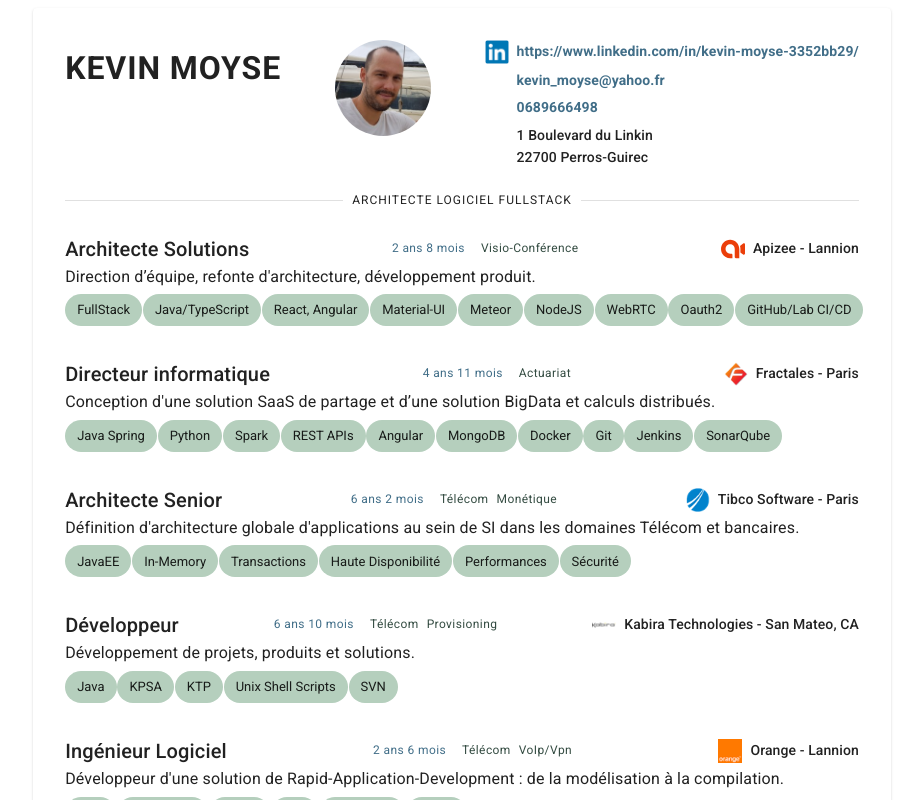
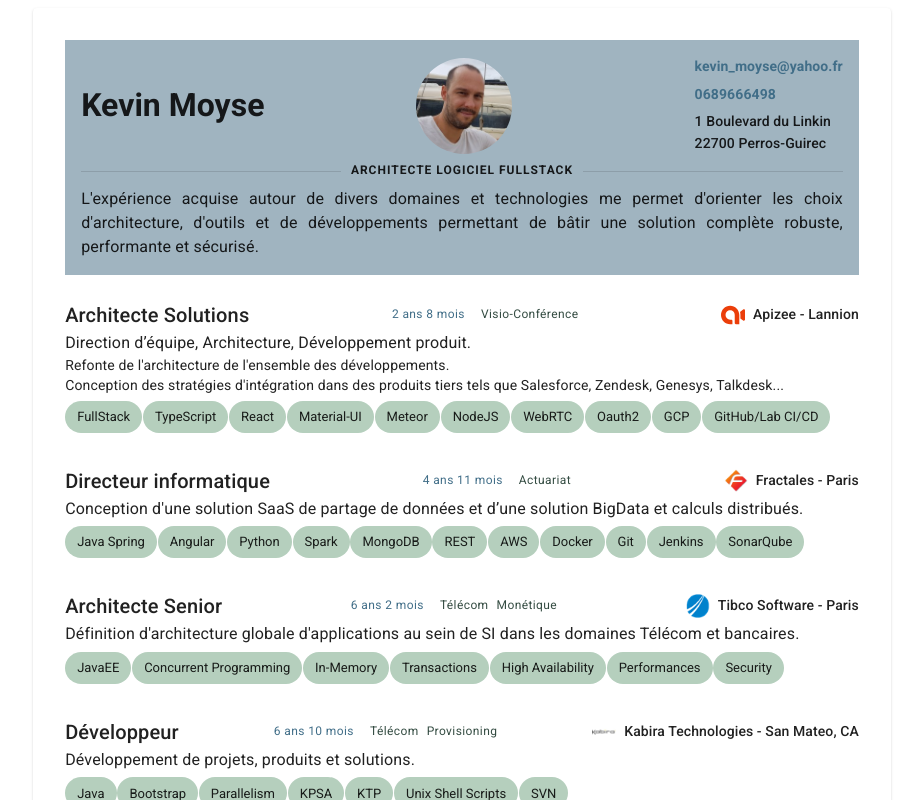
Before and after one commit to moysekev/resume, a React (Vite) app: page / in a window 1280 px wide. Shown: the top 800 px of the page, without its empty margins (178-1101 px from the left). Built offline with nearby package versions, Linux system fonts and the light colour scheme; some icons are missing.

Commit message:
header update

```diff
--- a/src/App.tsx
+++ b/src/App.tsx
@@ -2,20 +2,20 @@
 import LocationOnIcon from '@mui/icons-material/LocationOn';
 import PhoneIcon from "@mui/icons-material/Phone";
 import Box from '@mui/material/Box';
-import Container from '@mui/material/Container';
 import Link from '@mui/material/Link';
 import ListItemIcon from '@mui/material/ListItemIcon';
 import Typography from '@mui/material/Typography';
 
+
 import { format, formatDuration, intervalToDuration } from "date-fns";
 
+import Avatar from "@mui/material/Avatar";
 import Chip from '@mui/material/Chip';
 import Divider from "@mui/material/Divider";
+import Paper from "@mui/material/Paper";
 import Stack from '@mui/material/Stack';
 import fr from "date-fns/locale/fr";
 import resume from "./data/resume.json";
-import Avatar from "@mui/material/Avatar";
-import Paper from "@mui/material/Paper";
 
 /* remove margins when printing */
 import './App.css';
@@ -60,32 +60,48 @@
 
 export default function App() {
 
+  const linkedInId = () => {
+    var lastPart = '';
+    var url = linkedIn;
+    if (url !== '') return '';
+    while (lastPart === '') {
+      const n = url.lastIndexOf('/');
+      lastPart = url.substring(n + 1);
+      url = url.substring(0, n);
+    }
+    return lastPart
+  }
+
   return (
     // <Container maxWidth="lg" sx={{}}>
     // Use a Box instead to center Paper inside it
     <Box display="flex"
-      justifyContent="center"
-      alignItems="center">
+      justifyContent='center'
+      alignItems='center'>
       <Paper sx={{ width: "21cm", height: "29.7cm", p: 4 }}>
-        <Stack direction="row" spacing={1} justifyContent="space-between">
-          <Stack direction="row">
-            <Typography variant="button" fontWeight={700} fontSize={32}>
+        <Stack spacing={3}>
+          <Stack sx={{ backgroundColor: '#a0b4c0', p: 2 }}>
+            <Stack direction='row' spacing={1}
+              alignItems='center' justifyContent='space-between'>
+              <Stack direction='row'>
+                <Typography variant="h3" fontWeight={700} fontSize={32}>
                   {firstName} {lastName}</Typography>
               </Stack>
               <Avatar alt={`${firstName} ${lastName}`} src={picture} sx={{ width: 96, height: 96 }} />
               <Stack spacing={.7}>
+                {linkedIn && linkedIn !== '' &&
                   <Link underline="hover" href={linkedIn}>
-              <Stack direction="row" alignItems='center'>
+                    <Stack direction='row' alignItems='center'>
                       <ListItemIcon sx={{ minWidth: 32, color: "unset" }}>
                         <img src={'/linkedin.png'} width='24px' alt='' />
                       </ListItemIcon>
                       <Typography variant="subtitle2" fontWeight={700}>
-                  {linkedIn}
+                        {linkedInId()}
                       </Typography>
                     </Stack>
-            </Link>
+                  </Link>}
                 <Link underline="hover" href={`mailto:${email}`}>
-              <Stack direction="row" alignItems='center'>
+                  <Stack direction='row' alignItems='center'>
                     <ListItemIcon sx={{ minWidth: 32, color: "unset" }}>
                       <EmailIcon fontSize="small" />
                     </ListItemIcon>
@@ -95,7 +111,7 @@
                   </Stack>
                 </Link>
                 <Link underline="hover" href={`tel:${phone}`}>
-              <Stack direction="row" alignItems='center'>
+                  <Stack direction='row' alignItems='center'>
                     <ListItemIcon sx={{ minWidth: 32, color: "unset" }}>
                       <PhoneIcon fontSize="small" />
                     </ListItemIcon>
@@ -104,7 +120,7 @@
                     </Typography>
                   </Stack>
                 </Link>
-            <Stack direction="row" alignItems='center'>
+                <Stack direction='row' alignItems='center'>
                   <ListItemIcon sx={{ minWidth: 32, color: "unset" }}>
                     <LocationOnIcon fontSize="small" />
                   </ListItemIcon>
@@ -116,35 +132,53 @@
                 </Stack>
               </Stack>
             </Stack>
-        <Divider sx={{ my: 2 }}>
-          <Typography variant="overline">{title}</Typography>
+            <Divider>
+              <Typography variant="overline" fontWeight={700}>{title}</Typography>
             </Divider>
-        <Stack spacing={4}>
+            <Typography variant="body1" align='justify'>
+              {summary}
+            </Typography>
+          </Stack>
           <Stack spacing={4}>
             {positions.map((position, index) => <Box key={index}>
-              <Stack direction="row" justifyContent="space-between" alignItems="center">
+              <Stack direction='row' alignItems='center' justifyContent='space-between'>
                 <Typography variant="h6">
                   {position.title}
                 </Typography>
-                <Stack direction="row" spacing={2}>
+                <Stack direction='row' spacing={2}>
                   <Typography variant="caption" color="primary" component="div">
                     {formatDateText(position.startDate, position.endDate)}
                   </Typography>
-                  <Stack direction="row" spacing={1}>
+                  <Stack direction='row' spacing={1}>
                     {position.domains?.map((domain, index) => <Typography key={index} variant="caption" color="secondary" component="span">
                       {domain}
                     </Typography>)}
                   </Stack>
                 </Stack>
-                <Stack direction="row" spacing={1} alignItems="center">
+                <Stack direction='row' spacing={1} alignItems='center'>
                   {position.logo && <img src={position.logo} width='24px' alt='' />}
                   <Typography variant="subtitle2">
                     {position.name}
                   </Typography>
                 </Stack>
               </Stack>
-              <Typography variant="body1">{position.summary}</Typography>
-              <Stack sx={{ mt: .7 }} direction="row" spacing={0.1}>
+              <Typography variant="body1" align='justify'>{position.summary}</Typography>
+              {index === 0 && <Stack>
+                {position.details.map((detail, index) => <Typography variant="body2" align='justify'>
+                  {detail}
+                </Typography>)}
+              </Stack>}
+              {/* {index === 0 && <List dense={true}>
+                {position.details.map((detail, index) =>
+                  <ListItem key={index}>
+                    <ListItemIcon>
+                      <CheckIcon />
+                    </ListItemIcon>
+                    <ListItemText primary={detail} />
+                  </ListItem>,
+                )}
+              </List>} */}
+              <Stack sx={{ mt: .7 }} direction='row' spacing={0.1}>
                 {/* variant="outlined" */}
                 {/* sx={{ bgcolor: '#a5bead' }} */}
                 {position.skills?.map((skill, index) => <Chip key={index} label={skill} />)}
@@ -157,12 +191,12 @@
           Formation
         </Typography> */}
             {educations.map((education, index) => <Box key={index}>
-              <Stack direction="row" spacing={2} alignItems="center">
+              <Stack direction='row' spacing={2} alignItems='center'>
                 <Typography variant="caption" color="primary" component="span">
                   {education.dateText}
                 </Typography>
                 <Box sx={{ width: '100%' }}>
-                  <Stack direction="row" justifyContent="space-between">
+                  <Stack direction='row' justifyContent='space-between'>
                     <Typography variant="subtitle1">
                       {education.name}
                     </Typography>
@@ -175,11 +209,11 @@
             </Box>)}
           </Stack>
           {/* <Divider /> */}
-          <Box sx={{ p: 1, display: 'flex', justifyContent: "center" }} >
+          <Box sx={{ p: 1, display: 'flex', justifyContent: 'center' }} >
             {/* <Typography variant="h5" component="h5">
             Loisirs
           </Typography> */}
-            <Stack sx={{ mt: 1 }} direction="row" spacing={2} alignItems="center">
+            <Stack sx={{ mt: 1 }} direction='row' spacing={2} alignItems='center'>
               {leisures.map((leisures, index) =>
                 <img src={leisures.icon} width='32px' alt='foo' />
               )}
--- a/src/data/resume.json
+++ b/src/data/resume.json
@@ -8,6 +8,13 @@
         "22700 Perros-Guirec"
     ],
     "summary": [
+        "L'expérience acquise autour de divers domaines et technologies me permet d'orienter les choix d'architecture, d'outils et de développements permettant de bâtir une solution complète robuste, performante et sécurisé."
+    ],
+    "summary2": [
+        "Architecte développeur sénior ayant une expérience significative pour bâtir des applications sécurisées impliquant diverses technologies. ",
+        "J'ai de solides bases en Java, NodeJS, DevOps. Je sais apporter mes compétences à une équipe de developpement."
+    ],
+    "summary_en": [
         "Senior level developer architect with extensive experience building secure applications using a wide range of technologies.",
         "Specializes in modern Web UI, API, and Database development.",
         "Experience working in Telecom and in the Financial/FinTech industries.",
@@ -36,13 +43,14 @@
         "GitHub Actions",
         "Jenkins",
         "SonarQube",
-        "prometheus",
+        "Prometheus",
         "Git",
         "GitHub/lab",
         "Jira, Confluence"
     ],
     "website": "",
-    "linkedIn": "https://www.linkedin.com/in/kevin-moyse-3352bb29/",
+    "linkedIn": "",
+    "linkedIn_disabled": "https://www.linkedin.com/in/kevin-moyse-3352bb29/",
     "github": "https://github.com/moysekev",
     "positions": [
         {
@@ -51,25 +59,30 @@
             "logo": "/apizee.svg",
             "website": "https://www.apizee.com/",
             "startDate": "3/15/2021",
-            "summary": "Direction d’équipe, refonte d'architecture, développement produit.",
+            "summary": "Direction d’équipe, Architecture, Développement produit.",
             "details": [
+                "Refonte de l'architecture de l'ensemble des développements.",
+                " Conception des stratégies d'intégration dans des produits tiers tels que Salesforce, Zendesk, Genesys, Talkdesk..."
+            ],
+            "details_old": [
                 "ApiRTC est une plateforme de visio conférence et une librairie de développement avec laquelle nous proposons des produits finaux : télémédecine, diagnostique, assistance, intégrés dans les CRMs tels que Salesforce ou Zendesk",
                 "Worked on the front-end user interfaces made in React, Material UI, and NodeJS",
                 "Provided mentorship to junior developers",
-                "Salesforce, Genesys, Talkdesk integration"
+                "Salesforce, Zendesk, Genesys, Talkdesk integration"
             ],
             "domains": [
                 "Visio-Conférence"
             ],
             "skills": [
                 "FullStack",
-                "Java/TypeScript",
-                "React, Angular",
+                "TypeScript",
+                "React",
                 "Material-UI",
                 "Meteor",
                 "NodeJS",
                 "WebRTC",
                 "Oauth2",
+                "GCP",
                 "GitHub/Lab CI/CD"
             ]
         },
@@ -79,7 +92,7 @@
             "logo": "fractales.webp",
             "startDate": "3/15/2016",
             "endDate": "3/1/2021",
-            "summary": "Conception d'une solution SaaS de partage et d’une solution BigData et calculs distribués.",
+            "summary": "Conception d'une solution SaaS de partage de données et d’une solution BigData et calculs distribués.",
             "details": [
                 "Responsable de la Factory logicielle complète éditeur, et satisfaction client",
                 "Conception, développement, et direction d’équipe d’une solution logicielle BigData et calculs massivement distribués.",
@@ -91,11 +104,12 @@
             ],
             "skills": [
                 "Java Spring",
+                "Angular",
                 "Python",
                 "Spark",
-                "REST APIs",
-                "Angular",
                 "MongoDB",
+                "REST",
+                "AWS",
                 "Docker",
                 "Git",
                 "Jenkins",
@@ -120,11 +134,12 @@
             ],
             "skills": [
                 "JavaEE",
+                "Concurrent Programming",
                 "In-Memory",
                 "Transactions",
-                "Haute Disponibilité",
+                "High Availability",
                 "Performances",
-                "Sécurité"
+                "Security"
             ]
         },
         {
@@ -149,6 +164,8 @@
             ],
             "skills": [
                 "Java",
+                "Bootstrap",
+                "Parallelism",
                 "KPSA",
                 "KTP",
                 "Unix Shell Scripts",
@@ -156,12 +173,12 @@
             ]
         },
         {
-            "title": "Ingénieur Logiciel",
+            "title": "Ingénieur Logiciel R&D",
             "name": "Orange - Lannion",
             "logo": "/orange.png",
             "startDate": "9/1/2000",
             "endDate": "3/1/2003",
-            "summary": "Développeur d'une solution de Rapid-Application-Development : de la modélisation à la compilation.",
+            "summary": "Concepteur et Développeur d'une solution de Rapid-Application-Development : de la modélisation à la compilation.",
             "details": [
                 "Projet AdONIS (Advanced OSS for New IP Services, VoIp, Vpn...), suite du sujet du tutorat.",
                 "Conception(UML) et réalisation d’une plateforme de gestion réseaux IP. Développement Bdd&IHM"
```
Also changed, not shown: public/linkedin.png. Lines whose indentation alone changed are shown as unchanged.
